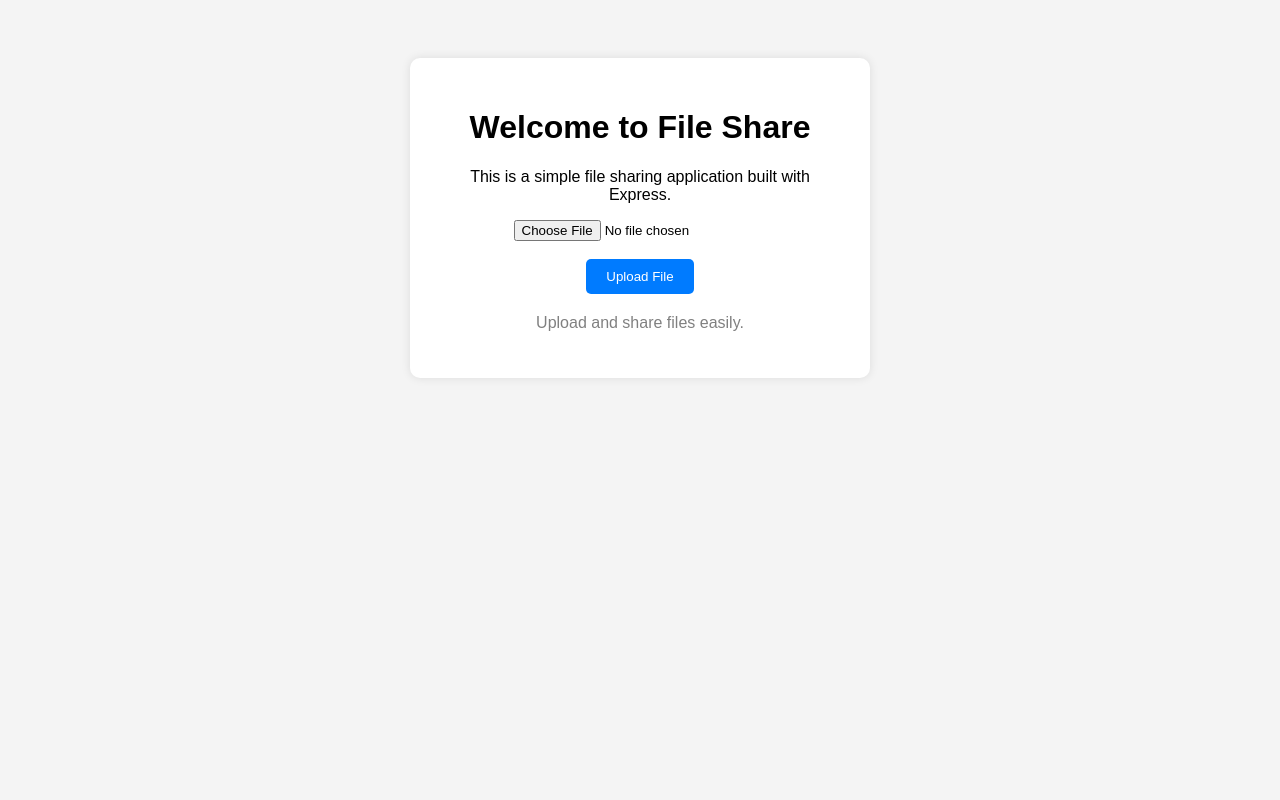
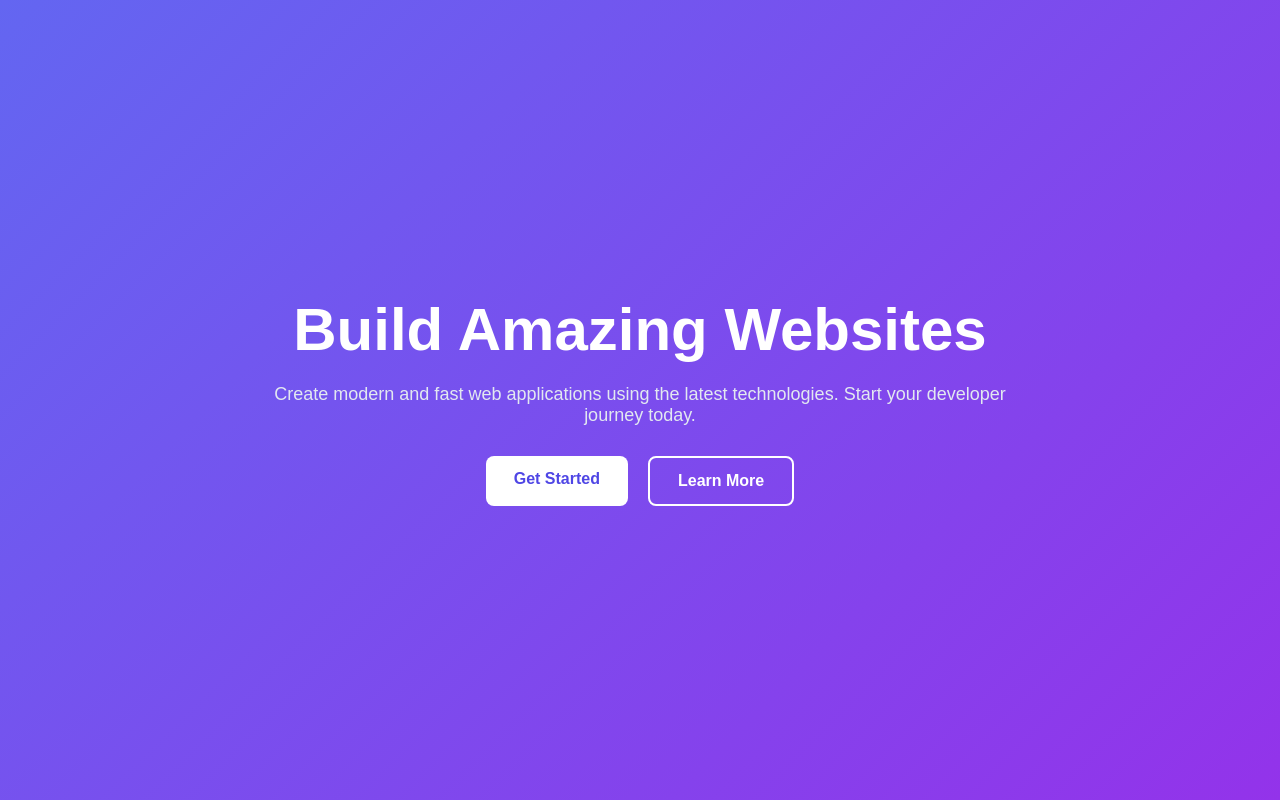
Before and after one commit to tirthaGhosh91213/Revision_Backend, a website: page 7_Express/fileShareByExpress/public/index.html in a window 1280 px wide. Drawn offline with Linux system fonts and the light colour scheme.

```diff
--- a/7_Express/fileShareByExpress/public/index.html
+++ b/7_Express/fileShareByExpress/public/index.html
@@ -1,50 +1,33 @@
 <!DOCTYPE html>
 <html lang="en">
 <head>
-  <meta charset="UTF-8">
-  <title>File Share App</title>
-  <style>
-    body{
-      font-family: Arial, sans-serif;
-      background:#f4f4f4;
-      text-align:center;
-      padding:50px;
-    }
-    .container{
-      background:white;
-      padding:30px;
-      border-radius:10px;
-      width:400px;
-      margin:auto;
-      box-shadow:0 0 10px rgba(0,0,0,0.1);
-    }
-    button{
-      padding:10px 20px;
-      background:#007bff;
-      color:white;
-      border:none;
-      border-radius:5px;
-      cursor:pointer;
-    }
-    button:hover{
-      background:#0056b3;
-    }
-  </style>
+<meta charset="UTF-8">
+<meta name="viewport" content="width=device-width, initial-scale=1.0">
+<title>Hero Page</title>
+<link rel="stylesheet" href="style.css">
 </head>
+
 <body>
 
-  <div class="container">
-    <h1>Welcome to File Share</h1>
-    <p>This is a simple file sharing application built with Express.</p>
+<section class="hero">
 
-    <input type="file">
-    <br><br>
-    <button>Upload File</button>
+<div class="hero-content">
 
-    <p style="margin-top:20px; color:gray;">
-      Upload and share files easily.
-    </p>
-  </div>
+<h1>Build Amazing Websites</h1>
+
+<p>
+Create modern and fast web applications using the latest technologies.
+Start your developer journey today.
+</p>
+
+<div class="buttons">
+<a href="#" class="btn primary">Get Started</a>
+<a href="#" class="btn secondary">Learn More</a>
+</div>
+
+</div>
+
+</section>
 
 </body>
 </html>
--- /dev/null
+++ b/7_Express/fileShareByExpress/public/style.css
@@ -0,0 +1,73 @@
+*{
+margin:0;
+padding:0;
+box-sizing:border-box;
+font-family:Arial, Helvetica, sans-serif;
+}
+
+body{
+background:#0f172a;
+color:white;
+}
+
+/* HERO SECTION */
+
+.hero{
+height:100vh;
+display:flex;
+align-items:center;
+justify-content:center;
+text-align:center;
+background:linear-gradient(135deg,#6366f1,#9333ea);
+}
+
+.hero-content{
+max-width:800px;
+padding:20px;
+}
+
+.hero h1{
+font-size:60px;
+margin-bottom:20px;
+}
+
+.hero p{
+font-size:18px;
+margin-bottom:30px;
+color:#e2e8f0;
+}
+
+/* BUTTONS */
+
+.buttons{
+display:flex;
+justify-content:center;
+gap:20px;
+}
+
+.btn{
+padding:14px 28px;
+border-radius:8px;
+text-decoration:none;
+font-weight:bold;
+transition:0.3s;
+}
+
+.primary{
+background:white;
+color:#4f46e5;
+}
+
+.primary:hover{
+background:#e5e7eb;
+}
+
+.secondary{
+border:2px solid white;
+color:white;
+}
+
+.secondary:hover{
+background:white;
+color:#4f46e5;
+}
```
Also changed, not shown: 7_Express/fileShareByExpress/app.js (+8 -1 lines).
